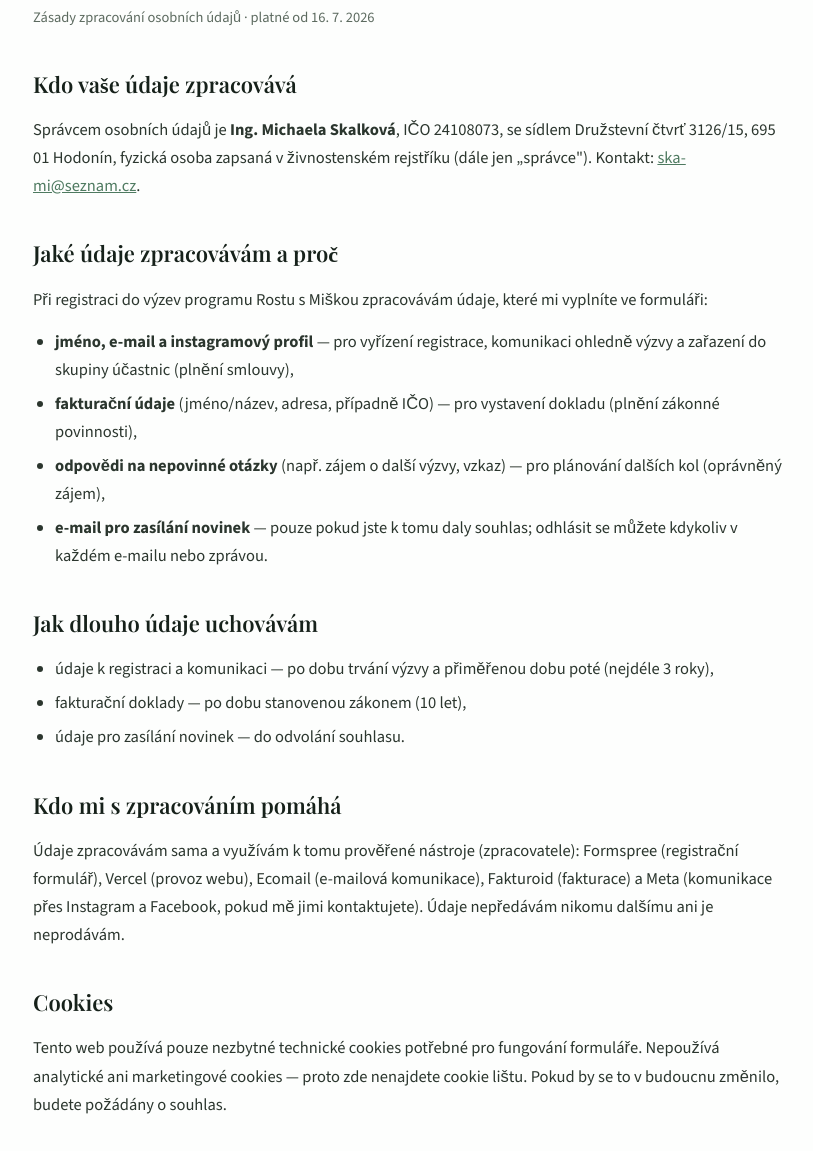
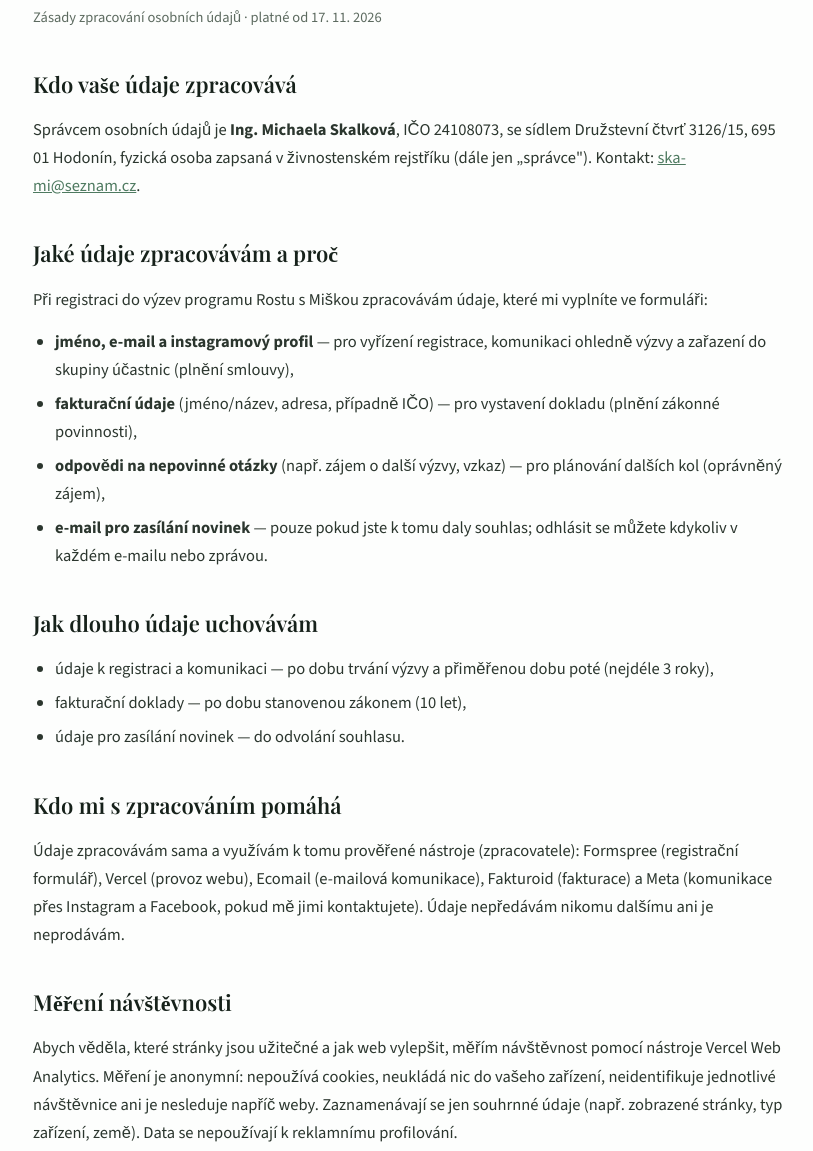
Before and after one commit to skami-design/znackaodzakladu, a plain HTML site: page gdpr.html in a window 1280 px wide. Shown: the part 192-1343 px from the top of the page, without its empty margins (231-1044 px from the left). Drawn offline with nearby package versions, Linux system fonts and the light colour scheme; a script that the page names is missing.

Commit message:
GDPR: add section on anonymous traffic measurement (Vercel Web Analytics)
Co-Authored-By: Claude Sonnet 5.5 <noreply@anthropic.com>
Claude-Session: https://claude.ai/code/session_01PUQnJQYb6SWtsx2xnrbkej

```diff
--- a/gdpr.html
+++ b/gdpr.html
@@ -48,7 +48,7 @@
 
 <main>
   <h1>Ochrana osobních údajů</h1>
-  <p class="updated">Zásady zpracování osobních údajů · platné od 16. 7. 2026</p>
+  <p class="updated">Zásady zpracování osobních údajů · platné od 17. 11. 2026</p>
 
   <h2>Kdo vaše údaje zpracovává</h2>
   <p>Správcem osobních údajů je <strong>Ing. Michaela Skalková</strong>, IČO 24108073, se sídlem Družstevní čtvrť 3126/15, 695 01 Hodonín, fyzická osoba zapsaná v živnostenském rejstříku (dále jen „správce"). Kontakt: <a href="mailto:ska-mi@seznam.cz">ska-mi@seznam.cz</a>.</p>
@@ -72,6 +72,9 @@
   <h2>Kdo mi s zpracováním pomáhá</h2>
   <p>Údaje zpracovávám sama a využívám k tomu prověřené nástroje (zpracovatele): Formspree (registrační formulář), Vercel (provoz webu), Ecomail (e-mailová komunikace), Fakturoid (fakturace) a Meta (komunikace přes Instagram a Facebook, pokud mě jimi kontaktujete). Údaje nepředávám nikomu dalšímu ani je neprodávám.</p>
 
+  <h2>Měření návštěvnosti</h2>
+  <p>Abych věděla, které stránky jsou užitečné a jak web vylepšit, měřím návštěvnost pomocí nástroje Vercel Web Analytics. Měření je anonymní: nepoužívá cookies, neukládá nic do vašeho zařízení, neidentifikuje jednotlivé návštěvnice ani je nesleduje napříč weby. Zaznamenávají se jen souhrnné údaje (např. zobrazené stránky, typ zařízení, země). Data se nepoužívají k reklamnímu profilování.</p>
+
   <h2>Cookies</h2>
   <p>Tento web používá pouze nezbytné technické cookies potřebné pro fungování formuláře. Nepoužívá analytické ani marketingové cookies — proto zde nenajdete cookie lištu. Pokud by se to v budoucnu změnilo, budete požádány o souhlas.</p>
 
```
